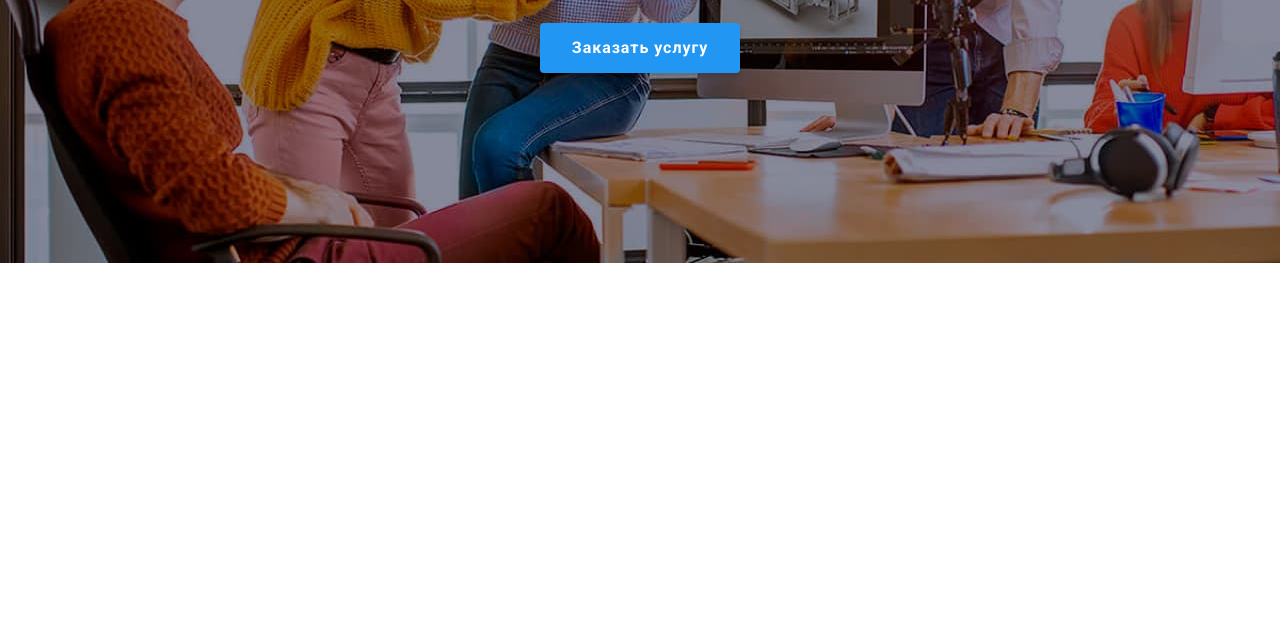
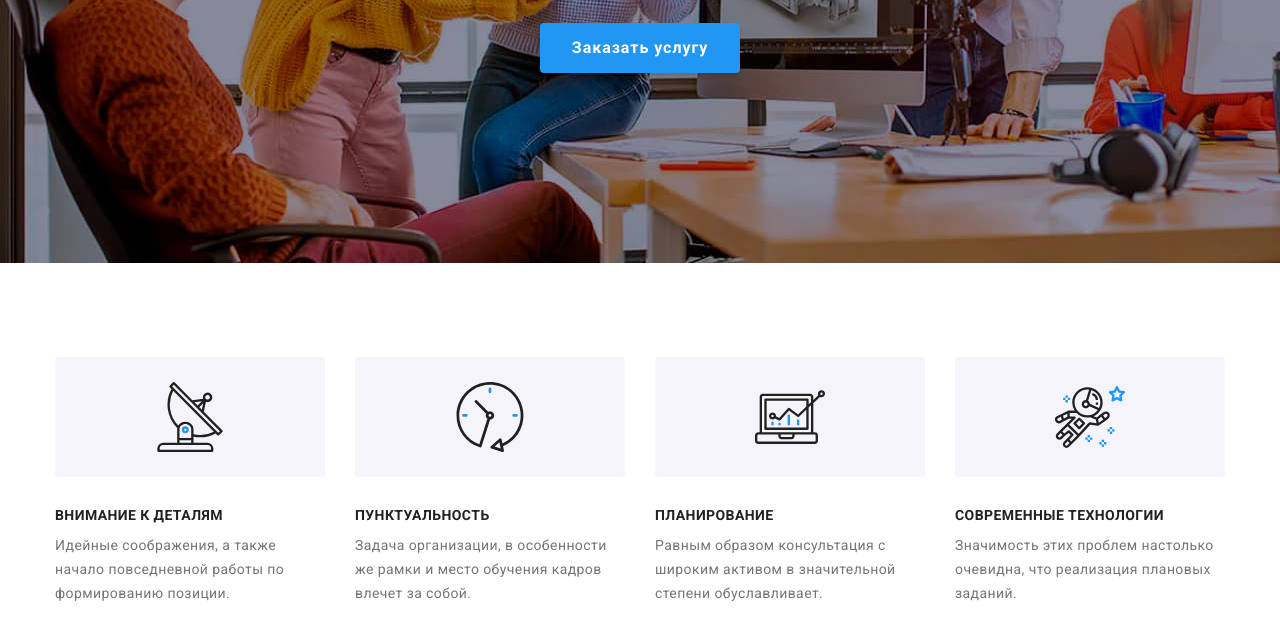
Before and after one commit to msselizabeth/goit-markup-hw-088, a plain HTML site: page index.html in a window 1280 px wide. Shown: the part 418-1058 px from the top of the page. Before the commit the page ends 800 px from the top, so only its background shows below. Drawn offline with nearby package versions, Linux system fonts and the light colour scheme.

Commit message:
Benefits

```diff
--- a/index.html
+++ b/index.html
@@ -184,9 +184,9 @@
         </section>
 
         <!--Преимущества-->
-        <!-- <section class="section">
+         <section class="section">
 
-            <div class=" benefits contanier">
+            <div class=" benefits container">
                 <h2 hidden>Наши преимущества</h2>
                 <ul class="benefits__list">
                 <li class="benefits__item ">
@@ -197,9 +197,9 @@
                     </div>
                     <h3 class="benefits__title">Внимание к деталям</h3>
                     <p class="benefits__paragraph">Идейные соображения, а также начало повседневной работы по формированию позиции.</p>
-                </li> -->
+                </li>
 
-                 <!-- <li class="benefits__item">
+                  <li class="benefits__item">
                     <div class="container benefits__box">
                       <svg class="benefits__icon">
                         <use href="./images/icons.svg#icon-clock"></use>
@@ -207,9 +207,9 @@
                     </div>
                     <h3 class="benefits__title">Пунктуальность</h3>
                     <p class="benefits__paragraph">Задача организации, в особенности же рамки и место обучения кадров влечет за собой.</p>
-                </li> -->
+                </li>
 
-                <!-- <li class="benefits__item">
+                <li class="benefits__item">
                     <div class="container benefits__box">
                       <svg class="benefits__icon">
                         <use href="./images/icons.svg#icon-diagram"></use>
@@ -229,7 +229,7 @@
                 </li>
             </ul>
             </div>
-        </section> -->
+        </section>
 
         <!--Чем мы занимаемся-->
         <!-- <section class="services section">
--- a/scss/components/_benefits-section.scss
+++ b/scss/components/_benefits-section.scss
@@ -1,10 +1,12 @@
+
+
     .benefits__box {
         background-color: var(--bg-icons-color);
         display: flex;
         justify-content: center;
         align-items: center;
 
-    width: 270px;
+        max-width: 450px;
         height: 120px;
         padding: 0;
         margin-bottom: 30px;
@@ -22,20 +24,14 @@
     }
 
     .benefits__list {
-    display: flex;
+
         padding: 0;
         margin: 0;
     }
 
     .benefits__item {
-    width: 270px;
-    margin-right: 30px;
-
-    &:last-child {
-        margin: 0;
+        margin-bottom: 30px;
     }
-}
-
 
     .benefits__title {
         margin-top: 0;
@@ -45,8 +41,10 @@
 
         font-size: 14px;
         font-weight: 700;
+        line-height: 1.14;
         text-transform: uppercase;
-    line-height: 1.172;
+        text-align: center;
+
         letter-spacing: 0.03em;
     }
 
@@ -59,3 +57,61 @@
         letter-spacing: 0.03em;
         line-height: 1.715;
     }
+
+
+
+
+    @media screen and (min-width:768px) and (max-width:1199px) {
+
+        .benefits__box {
+            max-width: 354px;
+
+        }
+
+        .benefits__list{
+            display: flex;
+           flex-wrap: wrap;
+
+        }
+
+         .benefits__item {
+            width: 354px;
+         margin-right: 30px;
+
+         &:nth-child(2n+2) {
+            margin-right: 0;
+         }
+         &:nth-last-child(-n+2) {
+            margin-bottom: 0;
+         }
+        }
+
+        .benefits__title{
+            text-align: start;
+        }
+
+
+    }
+    @media screen and (min-width:1200px) {
+        .benefits__box {
+            max-width: 270px;
+        }
+
+        .benefits__list {
+            display: flex;
+            flex-wrap: nowrap;
+        }
+
+        .benefits__item {
+            width: 270px;
+            margin-right: 30px;
+            &:last-child {
+                margin-right: 0;
+            }
+        }
+
+        .benefits__title {
+            text-align: start;
+            line-height: 1.172;
+        }
+    }
--- a/scss/layout/_section.scss
+++ b/scss/layout/_section.scss
@@ -1,8 +1,17 @@
+
+
 
 
 .section {
     margin-left: auto;
     margin-right: auto;
-    padding-top: 94px;
+    padding-top: 60px;
+    padding-bottom: 60px;
+}
+
+@media screen and (min-width:1200px) {
+    .section {
+        padding-top: 94px;
     padding-bottom: 94px;
+    }
 }
```
Also changed, not shown: css/main.min.css, 1 other file. Lines whose indentation alone changed are shown as unchanged.
